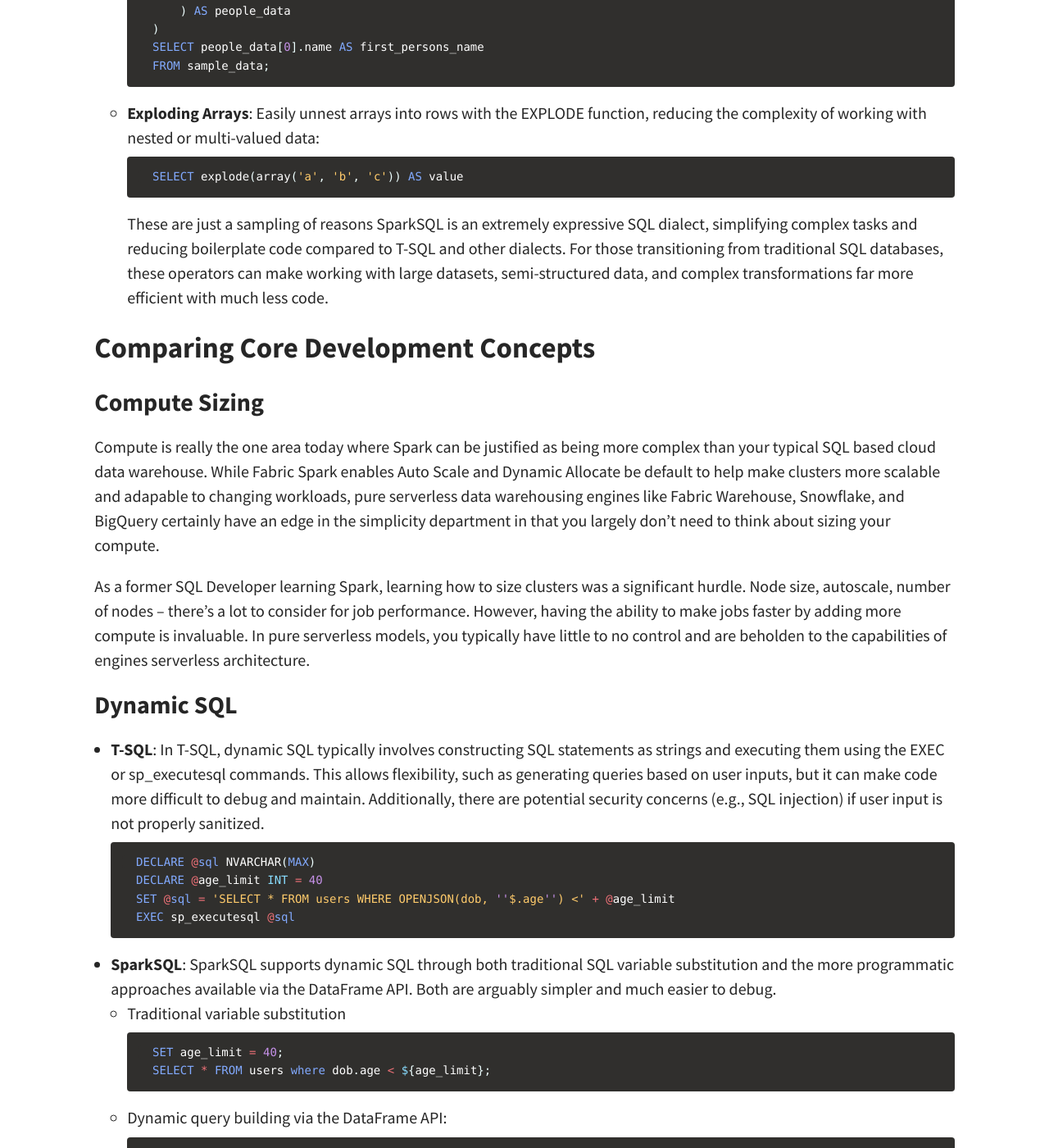
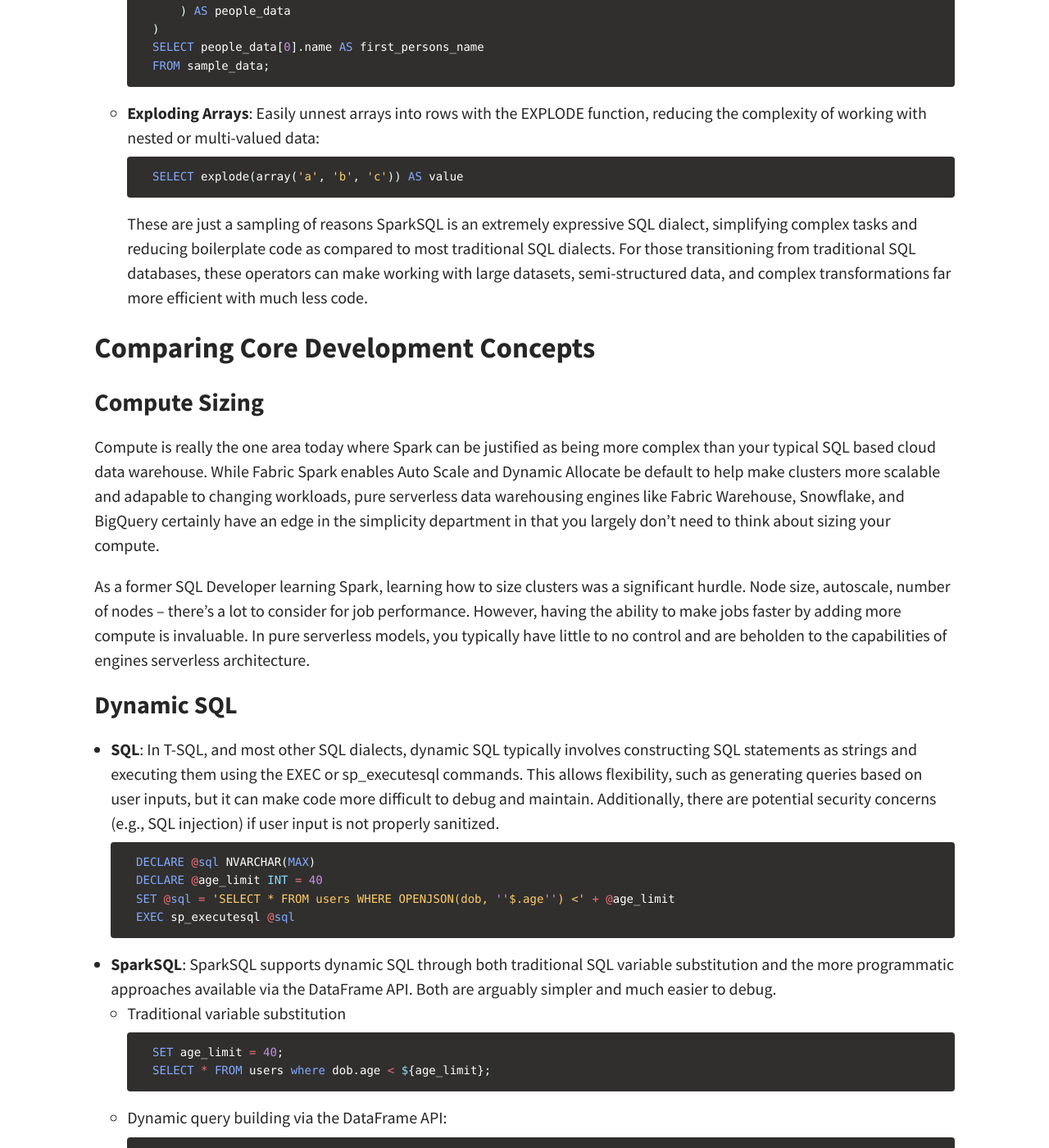
Before and after one commit to mwc360/mwc360.github.io, a Jekyll site: the page built from _posts/2024-10-24-Spark-for-the-SQL-Developer.md, in a window 1280 px wide and 1400 px high, scrolled down 3479 px. Shown: the whole window at 82% size. Built offline with Jekyll 4.4.1, drawn with Linux system fonts in a browser that asks for light colours; a script that is not in the unit is left out; comment, search, counter and statistics services are not loaded; some of the changed text lies outside the part shown.

Commit message:
update SQL references to be more generic

````diff
--- a/_posts/2024-10-24-Spark-for-the-SQL-Developer.md
+++ b/_posts/2024-10-24-Spark-for-the-SQL-Developer.md
@@ -87,7 +87,7 @@
         ```sql
         SELECT explode(array('a', 'b', 'c')) AS value
         ```
-These are just a sampling of reasons SparkSQL is an extremely expressive SQL dialect, simplifying complex tasks and reducing boilerplate code compared to T-SQL and other dialects.  For those transitioning from traditional SQL databases, these operators can make working with large datasets, semi-structured data, and complex transformations far more efficient with much less code.
+These are just a sampling of reasons SparkSQL is an extremely expressive SQL dialect, simplifying complex tasks and reducing boilerplate code as compared to most traditional SQL dialects. For those transitioning from traditional SQL databases, these operators can make working with large datasets, semi-structured data, and complex transformations far more efficient with much less code.
 
 ## Comparing Core Development Concepts
 ### Compute Sizing
@@ -96,7 +96,7 @@
 As a former SQL Developer learning Spark, learning how to size clusters was a significant hurdle. Node size, autoscale, number of nodes – there’s a lot to consider for job performance. However, having the ability to make jobs faster by adding more compute is invaluable. In pure serverless models, you typically have little to no control and are beholden to the capabilities of engines serverless architecture.
 
 ### Dynamic SQL
-- **T-SQL**: In T-SQL, dynamic SQL typically involves constructing SQL statements as strings and executing them using the EXEC or sp_executesql commands. This allows flexibility, such as generating queries based on user inputs, but it can make code more difficult to debug and maintain. Additionally, there are potential security concerns (e.g., SQL injection) if user input is not properly sanitized.
+- **SQL**: In T-SQL, and most other SQL dialects, dynamic SQL typically involves constructing SQL statements as strings and executing them using the EXEC or sp_executesql commands. This allows flexibility, such as generating queries based on user inputs, but it can make code more difficult to debug and maintain. Additionally, there are potential security concerns (e.g., SQL injection) if user input is not properly sanitized.
 
     ```sql
     DECLARE @sql NVARCHAR(MAX)
@@ -123,7 +123,7 @@
         ```
 
 ### Data Type Specificity
-- **T-SQL**: In T-SQL, data types are strictly enforced, and developers often spend significant effort deciding between fixed-length (`CHAR`), variable-length (`VARCHAR`), and whether or not strings are UNICODE (`NCHAR`) data types to optimize storage and enforce data expectations. Choosing the wrong size can result in either excessive storage consumption (over-allocating) or errors from truncating values (under-allocating). Careful sizing of fields is essential to minimize the database size and optimize performance.
+- **SQL**: In T-SQL, and most other SQL dialects, data types are strictly enforced, and developers often spend significant effort deciding between fixed-length (`CHAR`), variable-length (`VARCHAR`), and whether or not strings are UNICODE (`NCHAR`) data types to optimize storage and enforce data expectations. Choosing the wrong size can result in either excessive storage consumption (over-allocating) or errors from truncating values (under-allocating). Careful sizing of fields is essential to minimize the database size and optimize performance.
 - **SparkSQL with Delta**: In SparkSQL, especially when using modern Parquet-based formats like Delta Lake, data type specificity is less of a concern. Parquet treats strings as STRING types, without distinguishing between fixed-length (`CHAR`) and variable-length (`VARCHAR`), making these distinctions purely metadata constraints. Parquet fully supports Unicode and various character sets, abstracting away encoding concerns for developers.
 
     You don’t need to focus on right-sizing fields to save storage space. Instead, Parquet’s columnar format applies efficient compression algorithms that minimize storage regardless of the string size. Additionally, Delta Lake logs detailed column statistics (e.g., min/max values, null counts) in its transaction log, which helps optimize queries by informing the query planner about the underlying data distribution. By defining strings as simple STRING types, you let Parquet and Delta Lake handle compression and optimization, enabling you to focus entirely on the data processing logic.
````
Also changed, not shown: other parts of _posts/2024-10-24-Spark-for-the-SQL-Developer.md (+2 -2 lines).
